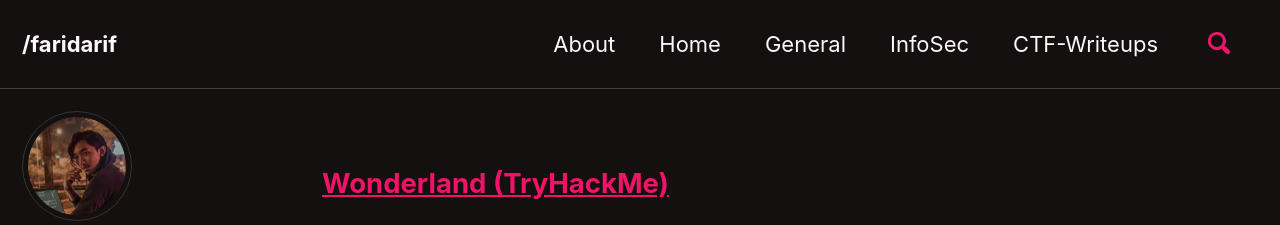
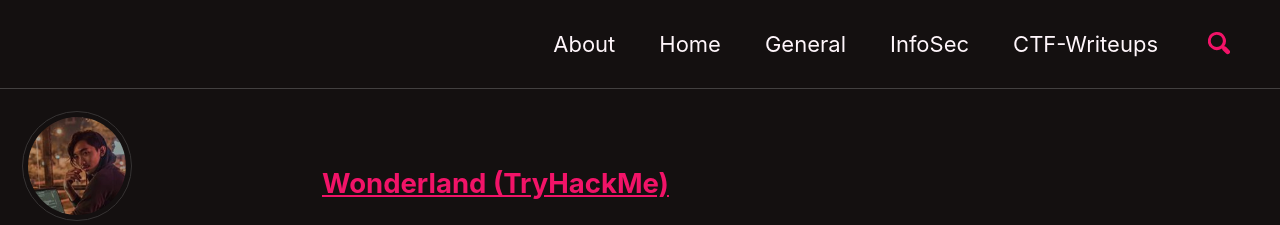
Before and after one commit to faridarif/faridarif.github.io, a Jekyll site: the page built from index.html, in a window 1280 px wide and 1247 px high. Shown: the top 225 px of the window. Built offline with Jekyll 4.4.1, drawn with Linux system fonts in a browser that asks for light colours; cached includes are drawn as plain includes; the list of posts is cut into pages by our own code.

Commit message:
Update _config.yml

```diff
--- a/_config.yml
+++ b/_config.yml
@@ -16,7 +16,7 @@ minimal_mistakes_skin    : "neon" # "air", "aqua", "contrast", "dark", "dirt", "
 
 # Site Settings
 locale                   : "en-US"
-title                    : "/faridarif"
+title                    : #"/faridarif"
 title_separator          : "-"
 subtitle                 : # site tagline that appears below site title in masthead
 name                     : "Farid Arif"
```
